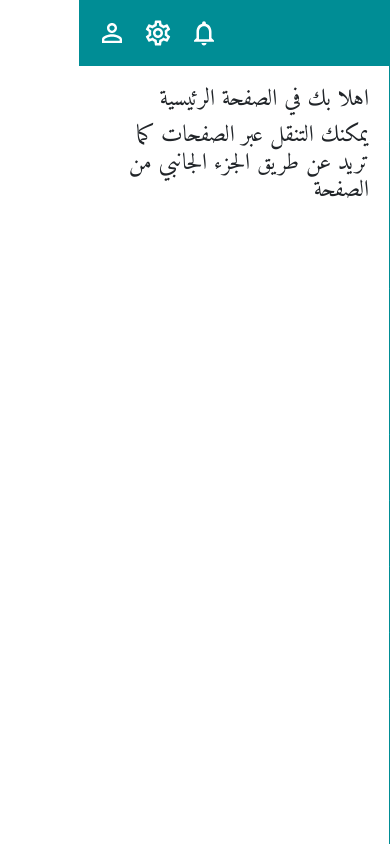
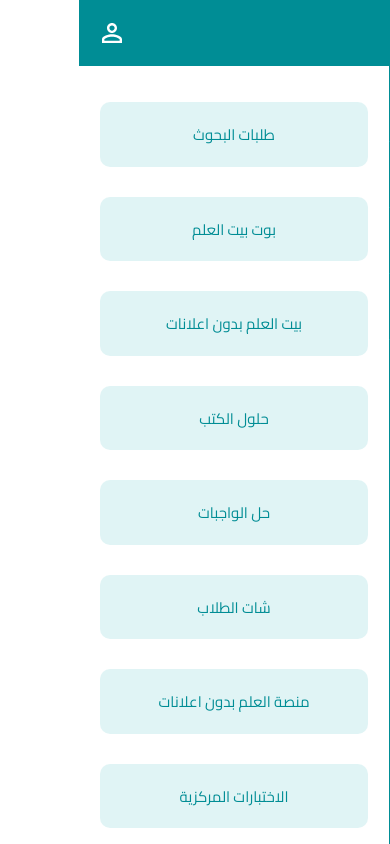
Before and after one commit to BahaaDagher/DashBoard-with-React, a React (Create React App) app: page / in a window 390 px wide. Built offline with nearby package versions, Linux system fonts and the light colour scheme.

Commit message:
finish Dashboard page

```diff
--- a/src/App.js
+++ b/src/App.js
@@ -22,7 +22,7 @@ function App() {
         </Route>
         <Route path="/login" element={<Login/>} />
         <Route path="/register" element={<Register/>} />
-        <Route path="*" element={<h1>Not Found!</h1>} />
+        <Route path="*" element={<h1>عذرا لا يوجد صفحة هنا</h1>} />
       </Routes>
       </div>
     </>
--- a/src/index.css
+++ b/src/index.css
@@ -1,4 +1,4 @@
-@import url('https://fonts.googleapis.com/css2?family=Amiri:wght@400;700&display=swap');
+@import url('https://fonts.googleapis.com/css2?family=Cairo:wght@400;700&display=swap');
 
 html,
 body,
@@ -7,7 +7,7 @@ body,
 .content {
     height: 100%;
     width: 100%;
-    font-family: 'Amiri', serif;
+    font-family: 'Cairo', sans-serif;
 }
 
 .app {
@@ -22,12 +22,13 @@ body,
 
 /* track */
 ::-webkit-scrollbar-track {
-    background: #008d95;
+    background: #00bfc6;
+
 }
 
 /* Handle */
 ::-webkit-scrollbar-thumb {
-    background: #00bfc6;
+    background: #008d95;
 }
 
 /* Handle On Over */
--- a/src/scenes/dashboard/Dashboard.jsx
+++ b/src/scenes/dashboard/Dashboard.jsx
@@ -1,12 +1,66 @@
-import { Box } from '@mui/material'
+import styled from '@emotion/styled';
+import { Box, colors } from '@mui/material'
 import React from 'react'
+import { Link } from 'react-router-dom';
+import { Colors } from '../../theme';
 
+const Tab = styled("div")(({ theme }) => ({
+  backgroundColor: Colors.main[6],
+  margin: "30px",
+  padding: "20px",
+  borderRadius: "10px",
+  minWidth: "200px",
+  "&.first": {
+    [theme.breakpoints.down("800")]: {
+      marginTop: "0px",
+    },
+  } ,
+  [theme.breakpoints.down("800")]: {
+    margin: "30px 10px",
+  },
+
+}));
+
+const BoxContainer = styled("div")(({ theme }) => ({
+  width: "100%",
+  display : "flex",
+  justifyContent : "center" ,
+  alignItems : "center" ,
+  textAlign : "center" ,
+  maxHeight: "calc(100vh - 66px)",
+  overflow: "auto",
+  [theme.breakpoints.down("800")]: {
+    flexDirection : "column" ,
+  },
+
+}));
+const LinkStyle = styled(Link)(({ theme }) => ({
+  textDecoration: "none" ,
+  fontSize: "20px"  ,
+  color  :Colors.main[1] ,
+  "&:hover": {
+    color: Colors.main[2],
+  },
+  [theme.breakpoints.down("500")]: {
+    fontSize: "15px"  ,
+  },
+}));
 const Dashboard = () => {
   return (
-    <Box padding= "10px">
-      <h3>اهلا بك في الصفحة الرئيسية </h3>
-      <h3>يمكنك التنقل عبر الصفحات كما تريد عن طريق الجزء الجانبي من الصفحة </h3>
-    </Box>
+    <BoxContainer >
+      <Box width="99%" margin="auto">
+        <Tab><LinkStyle to = "/">طلبات البحوث</LinkStyle></Tab>
+        <Tab><LinkStyle to = "/">بوت بيت العلم</LinkStyle></Tab>
+        <Tab><LinkStyle to = "/">بيت العلم بدون اعلانات</LinkStyle></Tab>
+        <Tab><LinkStyle to = "/">حلول الكتب</LinkStyle></Tab>
+      </Box>
+      <Box width="99%" margin="auto">
+        <Tab className='first'><LinkStyle to = "/" >حل الواجبات</LinkStyle></Tab>
+        <Tab><LinkStyle to = "/">شات الطلاب</LinkStyle></Tab>
+        <Tab><LinkStyle to = "/">منصة العلم بدون اعلانات</LinkStyle></Tab>
+        <Tab><LinkStyle to = "/">الاختبارات المركزية</LinkStyle></Tab>
+      </Box>
+    </BoxContainer>
   )
 }
 
--- a/src/scenes/global/Sidebar.jsx
+++ b/src/scenes/global/Sidebar.jsx
@@ -30,7 +30,7 @@ const Item = ({ title, to, icon, selected, setSelected }) => {
       onClick={() => setSelected(title)}
       icon={icon}
     >
-      <Typography sx={{fontSize: "20px" , display:"flex"}}>{title}</Typography>
+      <Typography sx={{fontSize: "20px" ,   fontWeight:"bold", display:"flex"}}>{title}</Typography>
       <Link to={to} />
     </MenuItem>
   );
@@ -118,13 +118,13 @@ const Sidebar = () => {
                  إسماعيل محمود
               </Typography>
               <Typography variant="h5" color={Colors.main[4]}>
-                مهندس برمجيات
+                 الصف الخامس
               </Typography>
             </Box>
           </Box>
         )}
         <Box >
-          <Item sx={{fontSize: "40px" }}
+          <Item sx={{fontSize: "40px"}}
             title="الصفحة الرئيسية "
             to="/"
             icon={<HomeOutlinedIcon sx={{width: "20px" , height : "20px" }} />}
@@ -132,14 +132,6 @@ const Sidebar = () => {
             setSelected={setSelected}
           />
           <Line/>
-
-          <Typography
-            variant="h6"
-            color="#fff"
-            sx={{ m: "15px 10px 5px 20px" , display:"flex"  , fontSize: "16px" , fontWeight: "700"}}
-          >
-            الأبحاث
-          </Typography>
           <Item
             title="أبحاثي"
             to="/myResearches"
@@ -147,39 +139,19 @@ const Sidebar = () => {
             selected={selected}
             setSelected={setSelected}
           />
+
+          <Line/>
           <Item
-            title="إضافة بحث"
-            to="/addResearch"
-            icon={<AddCircleOutlineOutlinedIcon sx={{width: "20px" , height : "20px" }}/>}
-            selected={selected}
-            setSelected={setSelected}
-          />
-          <Line/>
-          <Typography
-            variant="h6"
-            color="#fff"
-            sx={{ m: "15px 10px 5px 20px" , display:"flex"  , fontSize: "16px" , fontWeight: "700"  }}
-          >
-            الأسئلة
-          </Typography>
-          <Item
-            title="أسألتي"
+            title="حلولي"
             to="/team"
             icon={<QuizOutlinedIcon sx={{width: "20px" , height : "20px" }}/>}
-            selected={selected}
-            setSelected={setSelected}
-          />
-          <Item
-            title="اضافة سؤال"
-            to="/contacts"
-            icon={<AddCircleOutlineOutlinedIcon sx={{width: "20px" , height : "20px" }}/>}
             selected={selected}
             setSelected={setSelected}
           />
           <Line/>
 
           <Item sx={{fontSize: "40px" }}
-            title="بيت العلم"
+            title="تنبيهاتي"
             to="/scienceHome"
             icon={<PsychologyOutlinedIcon sx={{width: "20px" , height : "20px" }} />}
             selected={selected}
@@ -187,39 +159,12 @@ const Sidebar = () => {
           />
           <Line/>
           <Item sx={{fontSize: "40px" }}
-            title="أسألة وأجوبة"
+            title="الدعم الفني"
             to="/scienceHome"
             icon={<ContactSupportOutlinedIcon sx={{width: "20px" , height : "20px" }} />}
             selected={selected}
             setSelected={setSelected}
           />
-           <Line/>
-          <Item sx={{fontSize: "40px" }}
-            title="شات الادراة"
-            to="/scienceHome"
-            icon={<ChatOutlinedIcon sx={{width: "20px" , height : "20px" }} />}
-            selected={selected}
-            setSelected={setSelected}
-          />
-           <Line/>
-          <Item sx={{fontSize: "40px" }}
-            title="شات الصف"
-            to="/scienceHome"
-            icon={<ChatOutlinedIcon sx={{width: "20px" , height : "20px" }} />}
-            selected={selected}
-            setSelected={setSelected}
-          />
-           <Line/>
-          <Item sx={{fontSize: "40px" }}
-            title="شات الموقع"
-            to="/scienceHome"
-            icon={<ChatOutlinedIcon sx={{width: "20px" , height : "20px" }} />}
-            selected={selected}
-            setSelected={setSelected}
-          />
-
-
-
         </Box>
       </Menu>
     </ProSidebar>
--- a/src/scenes/global/Topbar.jsx
+++ b/src/scenes/global/Topbar.jsx
@@ -9,12 +9,6 @@ const Topbar = () => {
   return (
     <>
       <Box display="flex" padding="10px" justifyContent="flex-end" backgroundColor= {Colors.main[1]}>
-        <IconButton sx={{color : "#fff"}} >
-          <NotificationsOutlinedIcon sx={{width: "30px" , height : "30px" }}/>
-        </IconButton>
-        <IconButton sx={{color : "#fff"}}>
-          <SettingsOutlinedIcon sx={{width: "30px" , height : "30px"}}/>
-        </IconButton>
         <IconButton sx={{color : "#fff"}}>
           <PersonOutlineIcon sx={{width: "30px" , height : "30px"}}/>
         </IconButton>
--- a/src/theme.jsx
+++ b/src/theme.jsx
@@ -10,8 +10,8 @@ export const Colors = {
         3: "#00bfc6" ,
         4:"#0decf4" ,
         5 :"#00a4a9d4" ,
-        6:"#00a4a930",
-        7:"00a4a97d" ,
+        6:"#00a4a91f",
+        7:"#00a4a97d" ,
     },
     grey: {
         100: "#141414",
```
